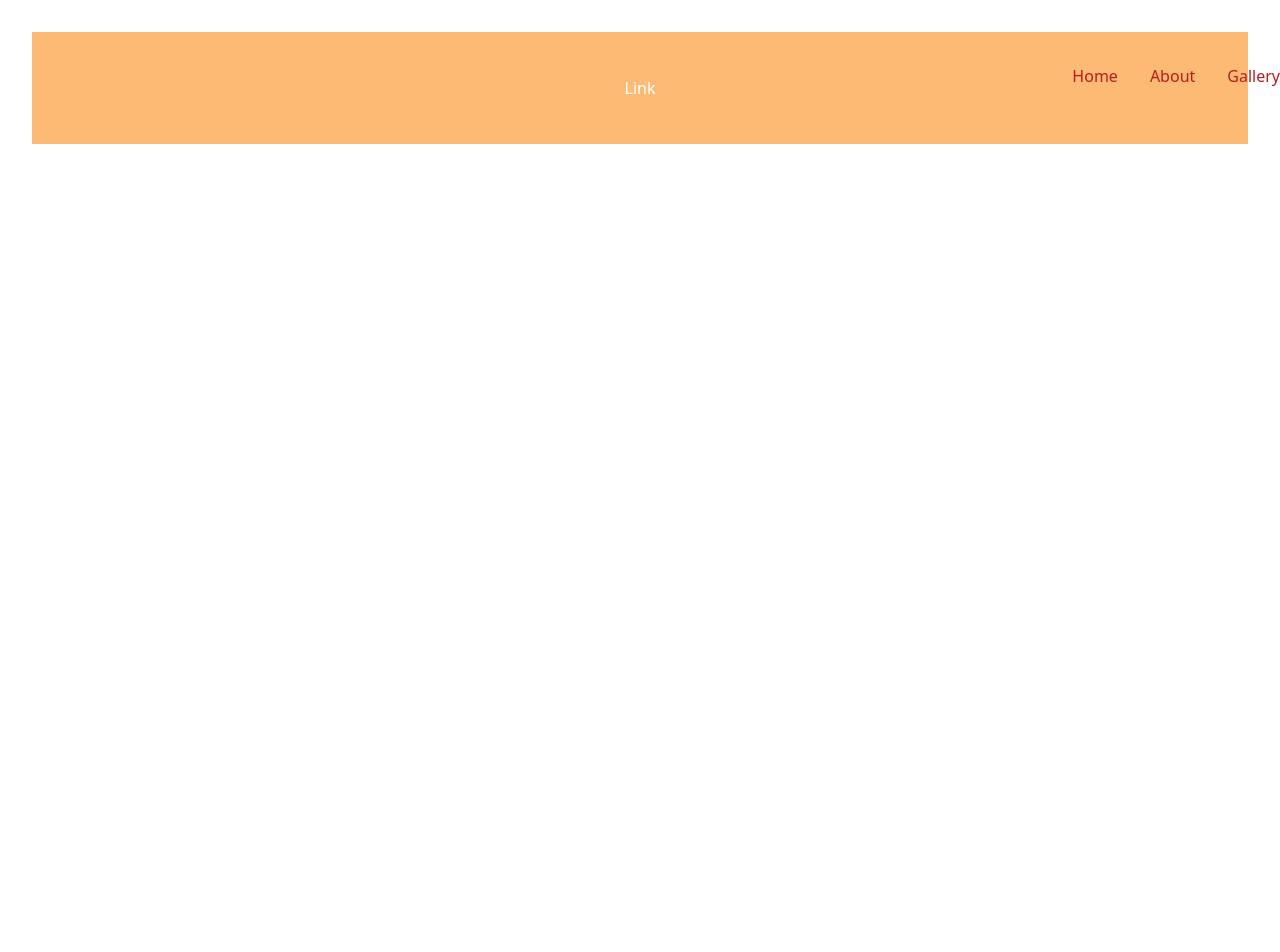
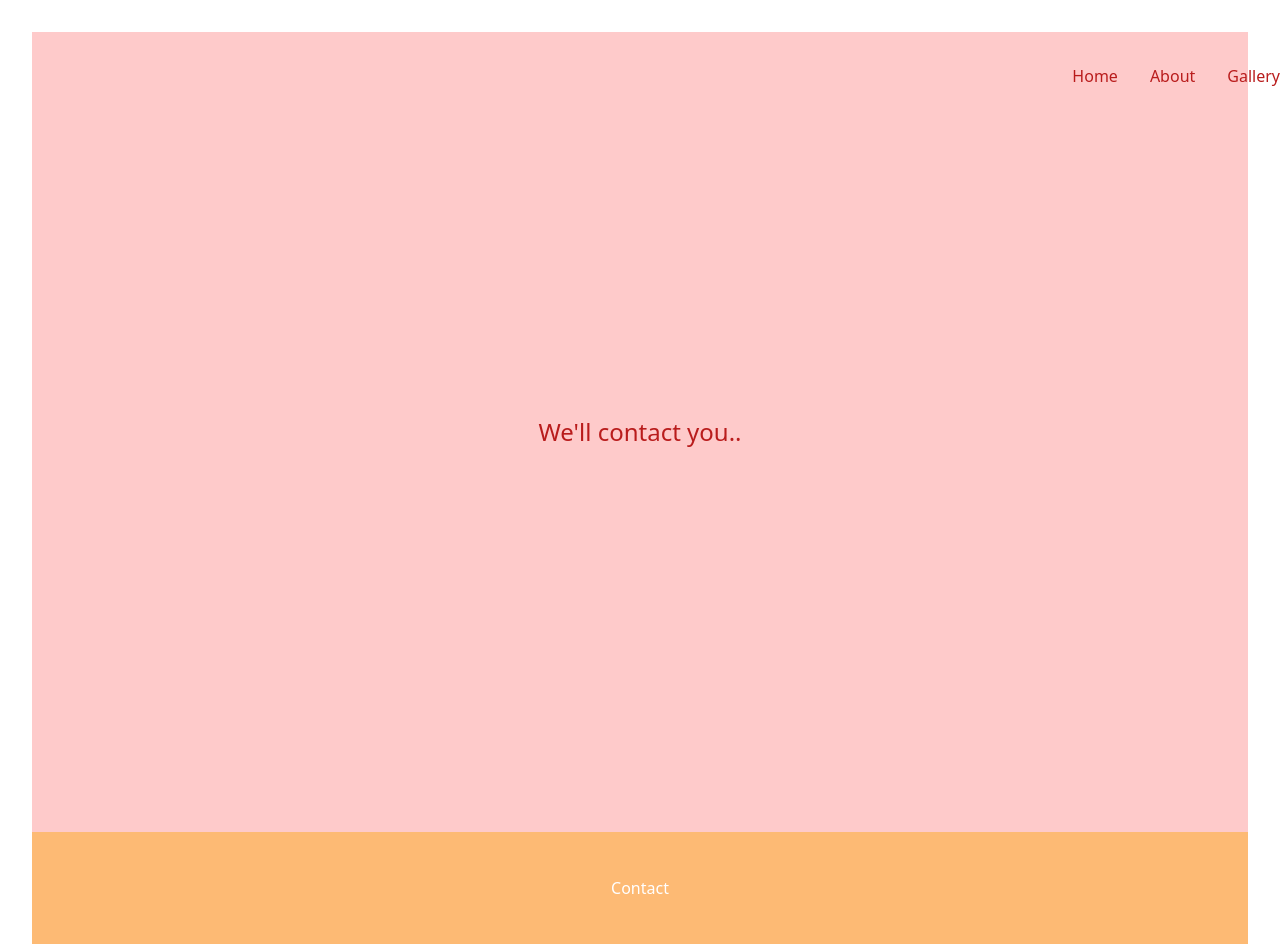
Before and after one commit to brentisarobot/hottubmag, a React (Vite) app: page /contact in a window 1280 px wide. Shown: the top 952 px of the page. Before the commit the page ends 800 px from the top, so only its background shows below. Built offline with nearby package versions, Linux system fonts and the light colour scheme.

Commit message:
created Footer component

```diff
--- a/src/App.jsx
+++ b/src/App.jsx
@@ -1,5 +1,5 @@
 import { useState } from 'react'
-import { Routes, Route} from "react-router-dom"
+import { Routes, Route, Link} from "react-router-dom"
 import './App.css'
 
 import Nav from './components/Nav'
@@ -8,6 +8,7 @@ import Footer from './components/Footer'
 import Home from './pages/Home'
 import Gallery from './pages/Gallery'
 import About from './pages/About'
+import Contact from './pages/Contact'
 
 function App() {
 
@@ -18,8 +19,11 @@ function App() {
           <Route path="/" element={<Home />} />
           <Route path="about" element={<About />} />
           <Route path="gallery" element={<Gallery />} />
+          <Route path="contact" element={<Contact />} />
         </Routes>
-      <Footer />
+      <Footer>
+        <Link to="/contact">Contact</Link>
+      </Footer>
       </>
   )
 }
--- a/src/components/Footer.jsx
+++ b/src/components/Footer.jsx
@@ -1,11 +1,11 @@
 import './Footer.css'
 
-const Footer = () => (
+const Footer = (props) => (
 
         <>
             <footer className="bg-orange-300 p-11 text-center text-white">
                 <ul>
-                    <li>Link</li>
+                    {props.children}
                 </ul>
             </footer>
         </>
--- /dev/null
+++ b/src/pages/Contact.jsx
@@ -0,0 +1,13 @@
+import './Contact.css'
+
+const Contact = () => (
+    <>
+    <main className="h-screen bg-red-200 flex">
+        <article className="m-auto">
+            <h1 className="text-red-700 text-2xl">We'll contact you..</h1>
+        </article>
+    </main>
+    </>
+)
+
+export default Contact
```
Also changed, not shown: src/pages/Contact.css (added).
